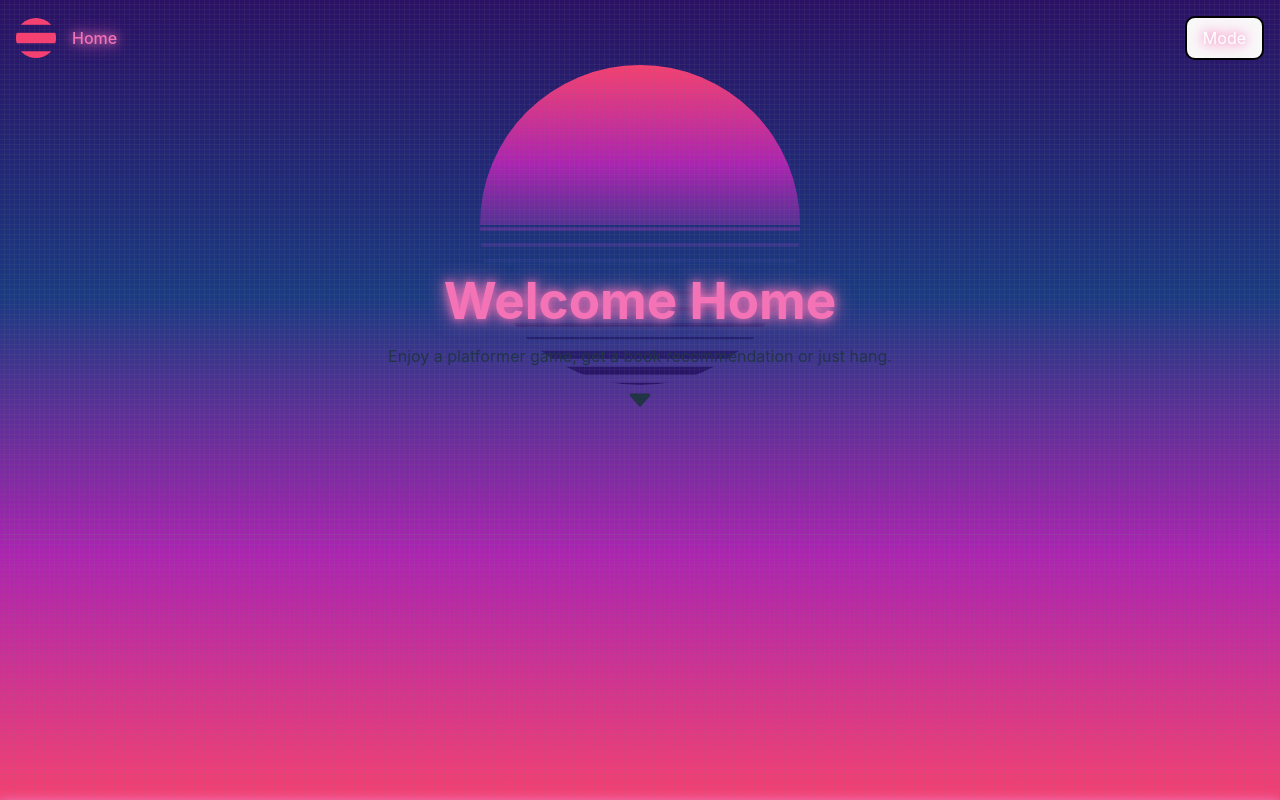
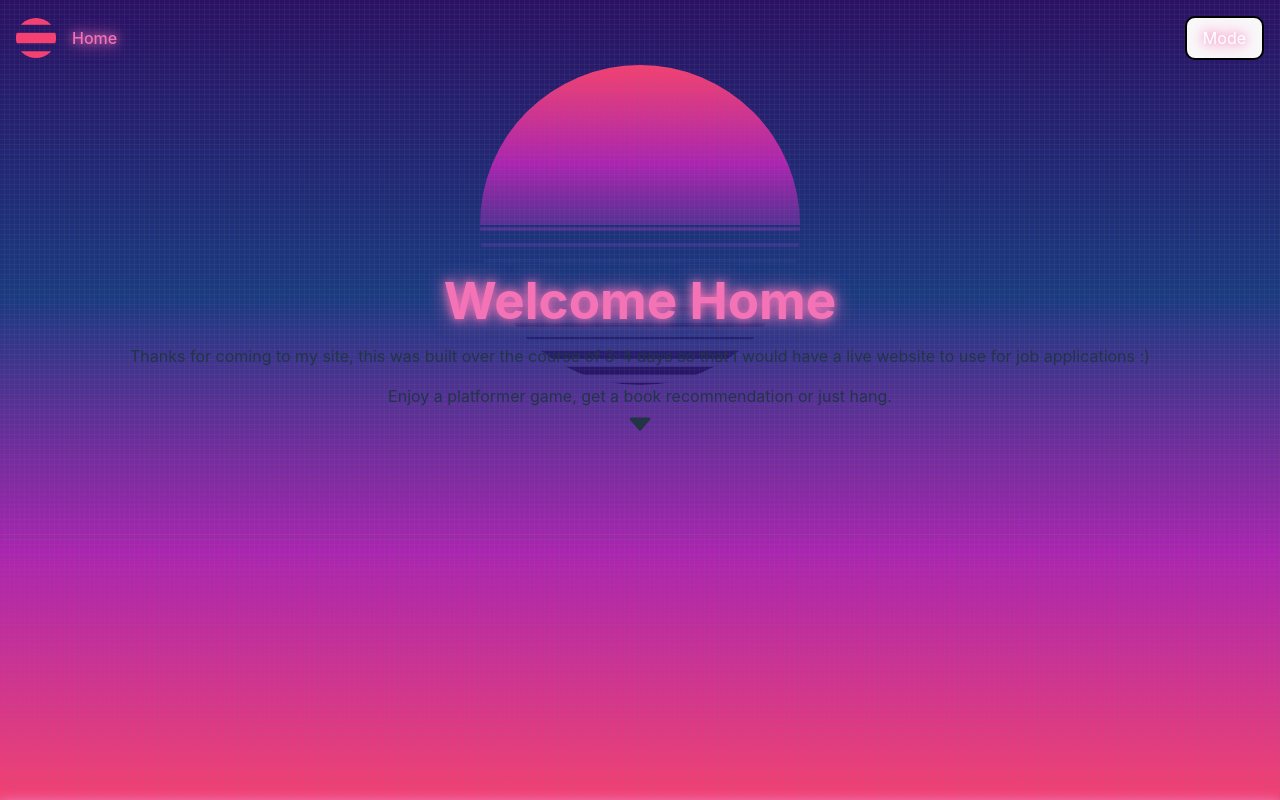
Before and after one commit to RileyJoseph/riley-joseph, a React (Vite) app: page / in a window 1280 px wide. Shown: the top 800 px of the page. Built offline with nearby package versions, Linux system fonts and the light colour scheme.

Commit message:
site message svg move

```diff
--- a/src/App.jsx
+++ b/src/App.jsx
@@ -59,9 +59,8 @@ function App() {
                 <div className="min-h-screen welcome-text">
                   <div className="p-8">
                     <h1 className="text-2xl font-bold pink cyber-glow:glowPulse">Welcome Home</h1>
+                    <p className="mt-4">Thanks for coming to my site, this was built over the course of 3-4 days so that I would have a live website to use for job applications :)</p>
                     <p className="mt-4">Enjoy a platformer game, get a book recommendation or just hang.</p>
-                  </div>
-                </div>
                     <ion-icon
                       className="down-arrow mt-8"
                       size="large"
@@ -73,6 +72,8 @@ function App() {
                         windowsElement.scrollIntoView({ behavior: "smooth" });
                       }
                     }}></ion-icon>
+                  </div>
+                </div>
               </div>
               <div id="windows" className="window-container flex flex-col items-center pulse-border">
                 <div className="scene flex flex-wrap justify-center gap-32 w-full">
```
Lines whose indentation alone changed are shown as unchanged.
